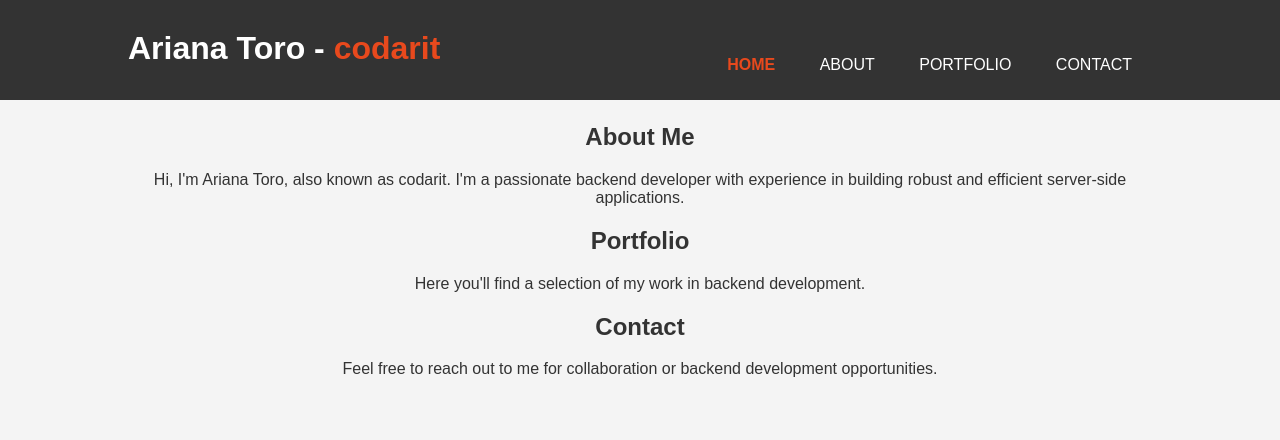
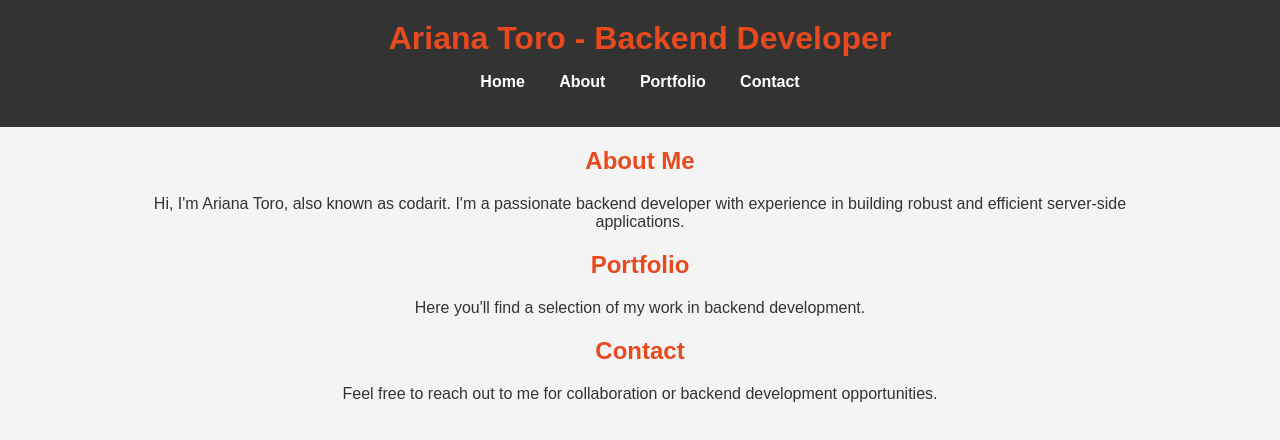
Before and after one commit to codarit/codarit.github.io, a plain HTML site: page index.html in a window 1280 px wide. Drawn offline with Linux system fonts and the light colour scheme.

Commit message:
Update index.html

```diff
--- a/index.html
+++ b/index.html
@@ -5,6 +5,7 @@
     <meta name="viewport" content="width=device-width, initial-scale=1.0">
     <title>Ariana Toro - Backend Developer</title>
     <style>
+        /* Estilos generales */
         body {
             font-family: Arial, sans-serif;
             margin: 0;
@@ -18,57 +19,53 @@
             margin: auto;
             overflow: hidden;
         }
+
+        /* Encabezado */
         header {
             background: #333;
             color: #fff;
-            padding-top: 30px;
-            min-height: 70px;
-            border-bottom: #f4f4f4 3px solid;
+            padding: 20px 0;
         }
-        header a {
-            color: #fff;
-            text-decoration: none;
-            text-transform: uppercase;
-            font-size: 16px;
+        header h1 {
+            margin: 0;
+            color: #e8491d;
         }
-        header ul {
+
+        /* Navegación */
+        nav ul {
             padding: 0;
             list-style: none;
             text-align: center;
         }
-        header li {
+        nav ul li {
             display: inline;
-            padding: 0 20px 0 20px;
+            margin: 0 15px;
         }
-        header #branding {
-            float: left;
-        }
-        header #branding h1 {
-            margin: 0;
-        }
-        header nav {
-            float: right;
-            margin-top: 10px;
-        }
-        header .highlight, header .current a {
-            color: #e8491d;
+        nav ul li a {
+            color: #fff;
+            text-decoration: none;
             font-weight: bold;
         }
-        header a:hover {
-            color: #ffffff;
-            font-weight: bold;
+
+        /* Secciones */
+        .section {
+            margin: 20px 0;
+        }
+        .section h2 {
+            color: #e8491d;
+        }
+        .section p {
+            font-size: 16px;
         }
     </style>
 </head>
 <body>
     <header>
         <div class="container">
-            <div id="branding">
-                <h1>Ariana Toro - <span class="highlight">codarit</span></h1>
-            </div>
+            <h1>Ariana Toro - Backend Developer</h1>
             <nav>
                 <ul>
-                    <li class="current"><a href="#home">Home</a></li>
+                    <li><a href="#home">Home</a></li>
                     <li><a href="#about">About</a></li>
                     <li><a href="#portfolio">Portfolio</a></li>
                     <li><a href="#contact">Contact</a></li>
@@ -77,17 +74,25 @@
         </div>
     </header>
 
-    <section class="container">
+    <div class="container">
+        <section id="about" class="section">
             <h2>About Me</h2>
             <p>
                 Hi, I'm Ariana Toro, also known as codarit. I'm a passionate backend developer with experience in building robust and efficient server-side applications.
             </p>
+        </section>
+
+        <section id="portfolio" class="section">
             <h2>Portfolio</h2>
             <p>Here you'll find a selection of my work in backend development.</p>
             <!-- Portfolio items would be listed here -->
+        </section>
+
+        <section id="contact" class="section">
             <h2>Contact</h2>
             <p>Feel free to reach out to me for collaboration or backend development opportunities.</p>
             <!-- Contact details or a form would be here -->
         </section>
+    </div>
 </body>
 </html>
```
Lines whose indentation alone changed are shown as unchanged.
